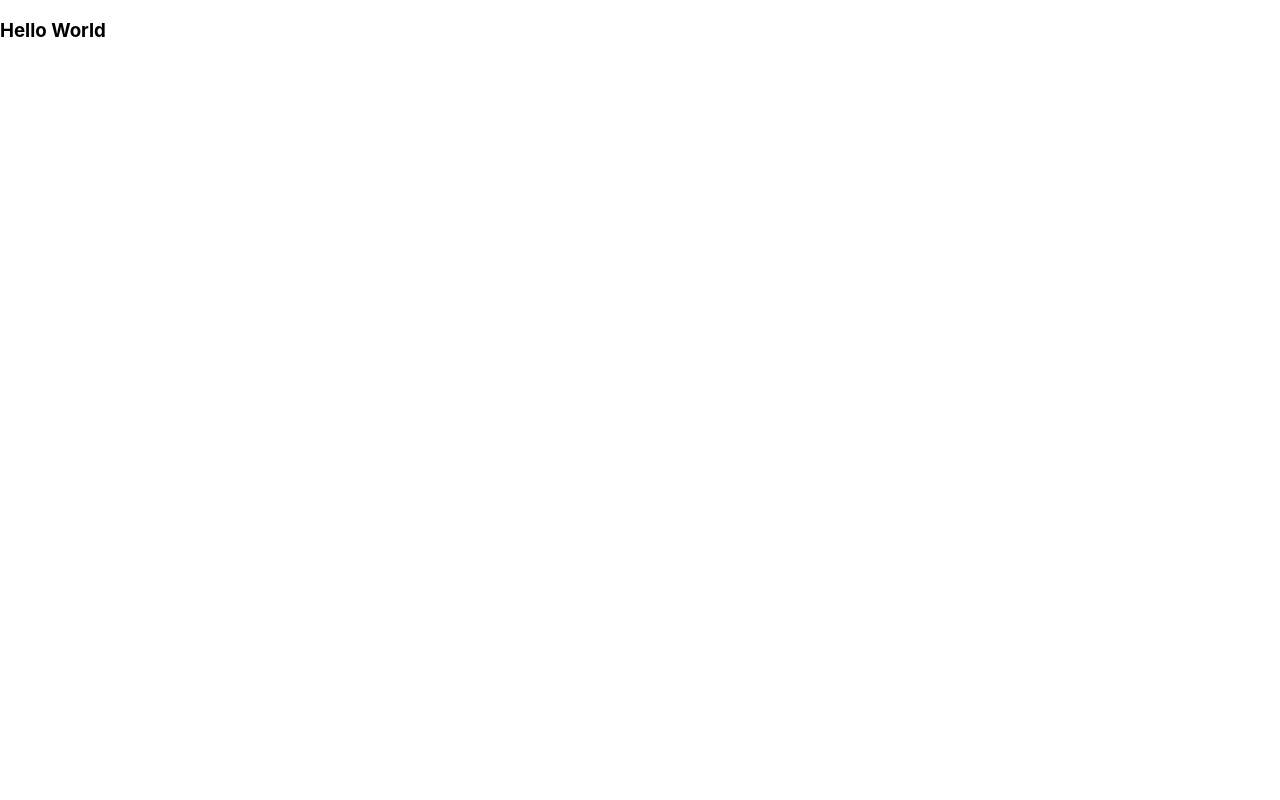
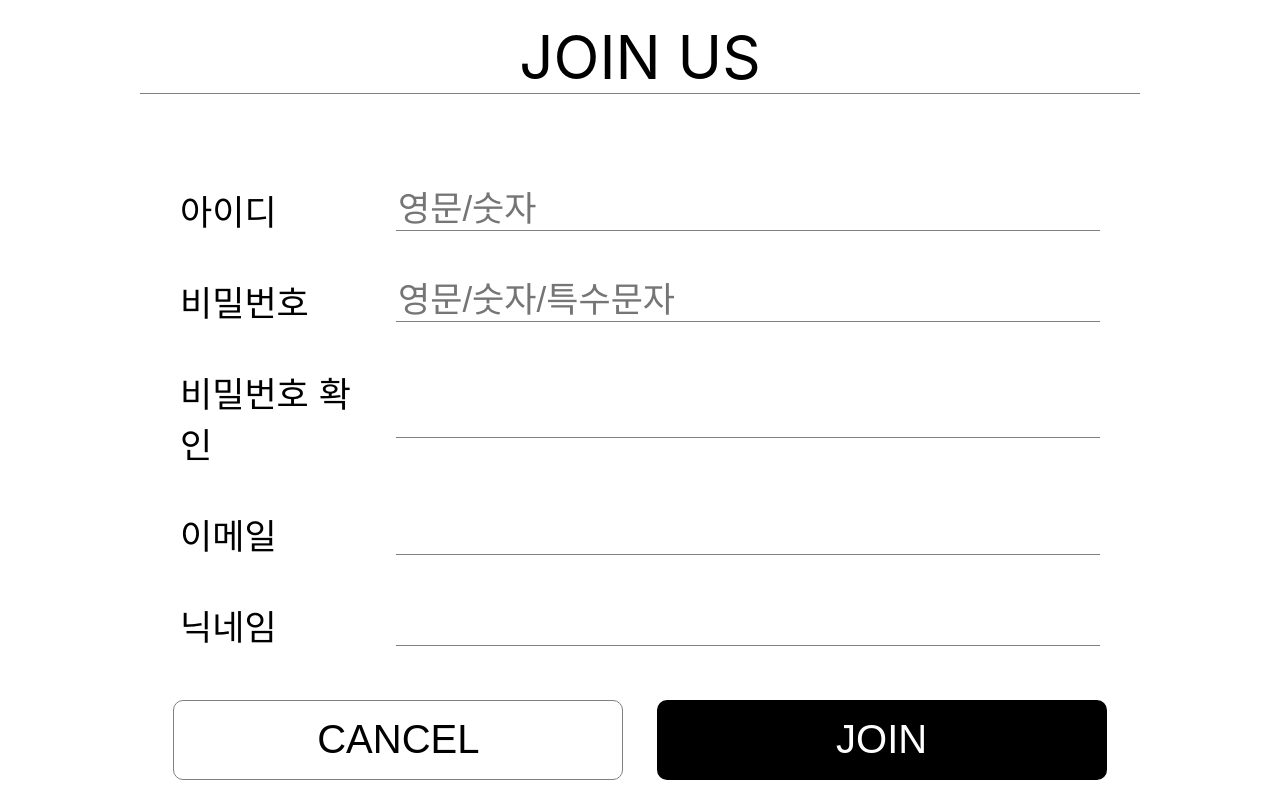
Before and after one commit to YoonKeumJae/BlogProject-client, a React (Create React App) app: page / in a window 1280 px wide. Built offline with nearby package versions, Linux system fonts and the light colour scheme.

Commit message:
[Feat] 회원가입 화면 구성

```diff
--- a/package.json
+++ b/package.json
@@ -15,6 +15,7 @@
     "react-dom": "^18.2.0",
     "react-router-dom": "^6.14.0",
     "react-scripts": "5.0.1",
+    "styled-components": "^6.0.3",
     "web-vitals": "^2.1.4"
   },
   "scripts": {
--- a/src/App.js
+++ b/src/App.js
@@ -1,6 +1,8 @@
+import Signup from './pages/auth/SignUp';
+
 const App = () => (
   <div>
-    <h3>Hello World</h3>
+    <Signup/>
   </div>
 );
 
--- a/src/pages/auth/SignUp.js
+++ b/src/pages/auth/SignUp.js
@@ -0,0 +1,122 @@
+import styled from 'styled-components';
+
+const StyledSignupPage = styled.div`
+  margin: 0px;
+  box-sizing: border-box;
+
+  .wrapper {
+    width: 100vw;
+    height: 100vh;
+
+    display: flex;
+    flex-direction: column;
+    align-items: center;
+    justify-content: center;
+  }
+  .title {
+    width: 1000px;
+    font-size: 60px;
+    border-bottom: 1px solid gray;
+    display: flex;
+    flex-direction: row;
+    align-items: center;
+    justify-content: center;
+    margin-bottom: 50px;
+  }
+
+  .container {
+    display: flex;
+    flex-direction: column;
+    align-items: center;
+    justify-content: center;
+  }
+  .container__form {
+    width: 1000px;
+  }
+
+  .inputform {
+    display: flex;
+    flex-direction: row;
+    justify-content: space-between;
+    align-items: center;
+    margin: 40px 40px;
+  }
+  .inputName {
+    width: 190px;
+    font-size: 35px;
+  }
+
+  input {
+    font-size: 35px;
+    width: 700px;
+    border: none;
+    border-bottom: 1px solid gray;
+  }
+  .buttonContainer {
+    display: flex;
+    flex-direction: row;
+    justify-content: space-evenly;
+    align-items: center;
+    margin-top: 50px;
+  }
+  .cancelBtn {
+    background-color: white;
+    color: black;
+    border-radius: 10px;
+    border: 1px solid gray;
+    width: 450px;
+    height: 80px;
+    font-size: 40px;
+  }
+  .joinBtn {
+    background-color: black;
+    color: white;
+    border-radius: 10px;
+    border: none;
+    width: 450px;
+    height: 80px;
+    font-size: 40px;
+  }
+`;
+
+const Signup = () => (
+  <StyledSignupPage>
+    <div className='wrapper'>
+      <div className='title'>JOIN US</div>
+      <div className='container'>
+        <form className='container__form'>
+          <div className='inputform'>
+            <span className='inputName'>아이디</span>
+            <input type='text' placeholder='영문/숫자' />
+          </div>
+          <div className='inputform'>
+            <span className='inputName'>비밀번호</span>
+            <input type='password' placeholder='영문/숫자/특수문자' />
+          </div>
+          <div className='inputform'>
+            <span className='inputName'>비밀번호 확인</span>
+            <input type='password' />
+          </div>
+          <div className='inputform'>
+            <span className='inputName'>이메일</span>
+            <input type='email' />
+          </div>
+          <div className='inputform'>
+            <span className='inputName'>닉네임</span>
+            <input type='text' />
+          </div>
+          <div className='buttonContainer'>
+            <button type='button' className='cancelBtn'>
+              CANCEL
+            </button>
+            <button type='button' className='joinBtn'>
+              JOIN
+            </button>
+          </div>
+        </form>
+      </div>
+    </div>
+  </StyledSignupPage>
+);
+
+export default Signup;
```
Also changed, not shown: 1 other file (tests, documents, lock files or other folders).
